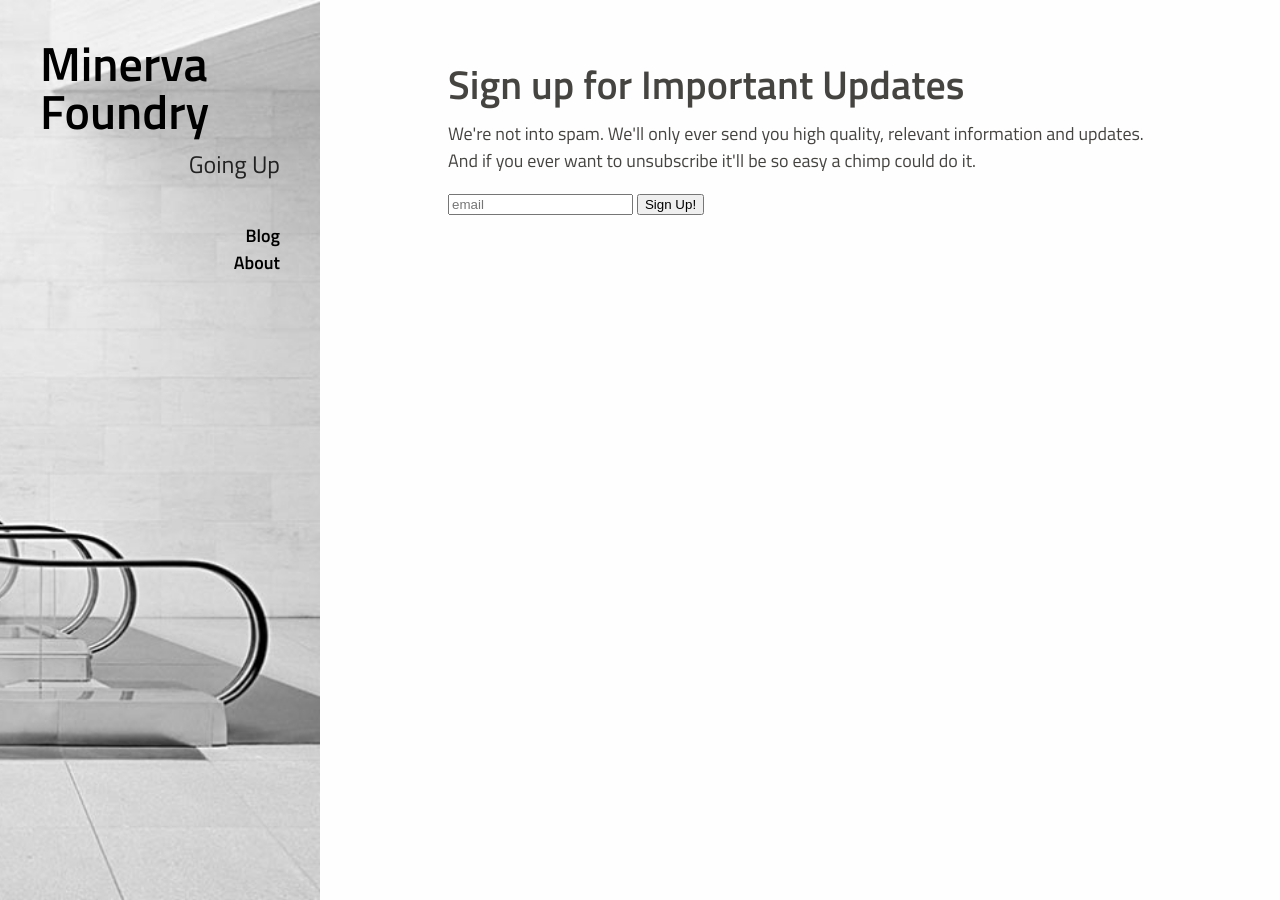
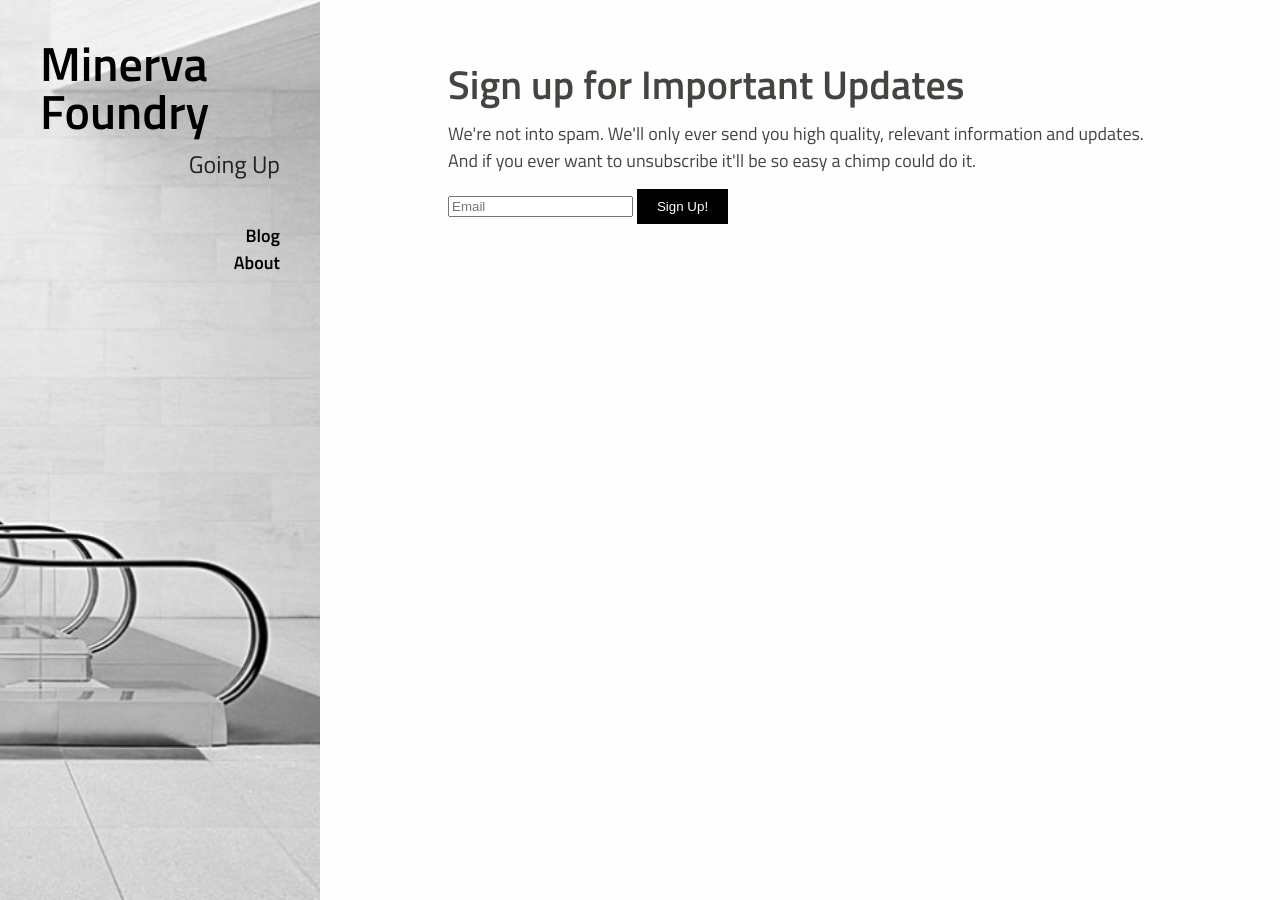
Before and after one commit to minervafoundry/minervafoundry.github.io, a Jekyll site: the page built from newsletter/index.html, in a window 1280 px wide. Built offline with Jekyll 4.4.1, drawn with Linux system fonts in a browser that asks for light colours; Markdown is read by kramdown in place of the engine named in the settings.

Commit message:
v1.2 newsletter page

```diff
--- a/newsletter/index.html
+++ b/newsletter/index.html
@@ -15,6 +15,6 @@
   <div style="position: absolute; left: -5000px;"><input type="text" name="b_79fcdcea363aa6936896b7fc2_c3fc426d76" value=""></div>
 
   <!-- for the decent humans -->
-  <input placeholder="email" type="email" value="" name="EMAIL" class="required email" id="mce-EMAIL">
+  <input placeholder="Email" type="email" value="" name="EMAIL" class="required email" id="mce-EMAIL">
   <button type="submit" value="Subscribe" name="subscribe" id="mc-embedded-subscribe" class="button">Sign Up!</button>
 </form>
--- a/public/css/hyde.css
+++ b/public/css/hyde.css
@@ -26,6 +26,7 @@
  * Body resets
  * Custom type
  * Links
+ * Forms
  * Masthead
  * Container
  * Posts
@@ -217,6 +218,28 @@
   text-decoration: underline;
 }
 
+
+/*
+ * Forms
+ *
+ */
+input[type="text"] {
+  padding: 9px 20px;
+  border: 1px solid black;
+  margin: 0;
+  max-width: 300px;
+  width: 30%;
+}
+button {
+  padding: 10px 20px;
+  border: none;
+  color: white;
+  background: black;
+  cursor: pointer;
+}
+button:hover, button:focus {
+  opacity: 0.85;
+}
 
 /*
  * Masthead
```
